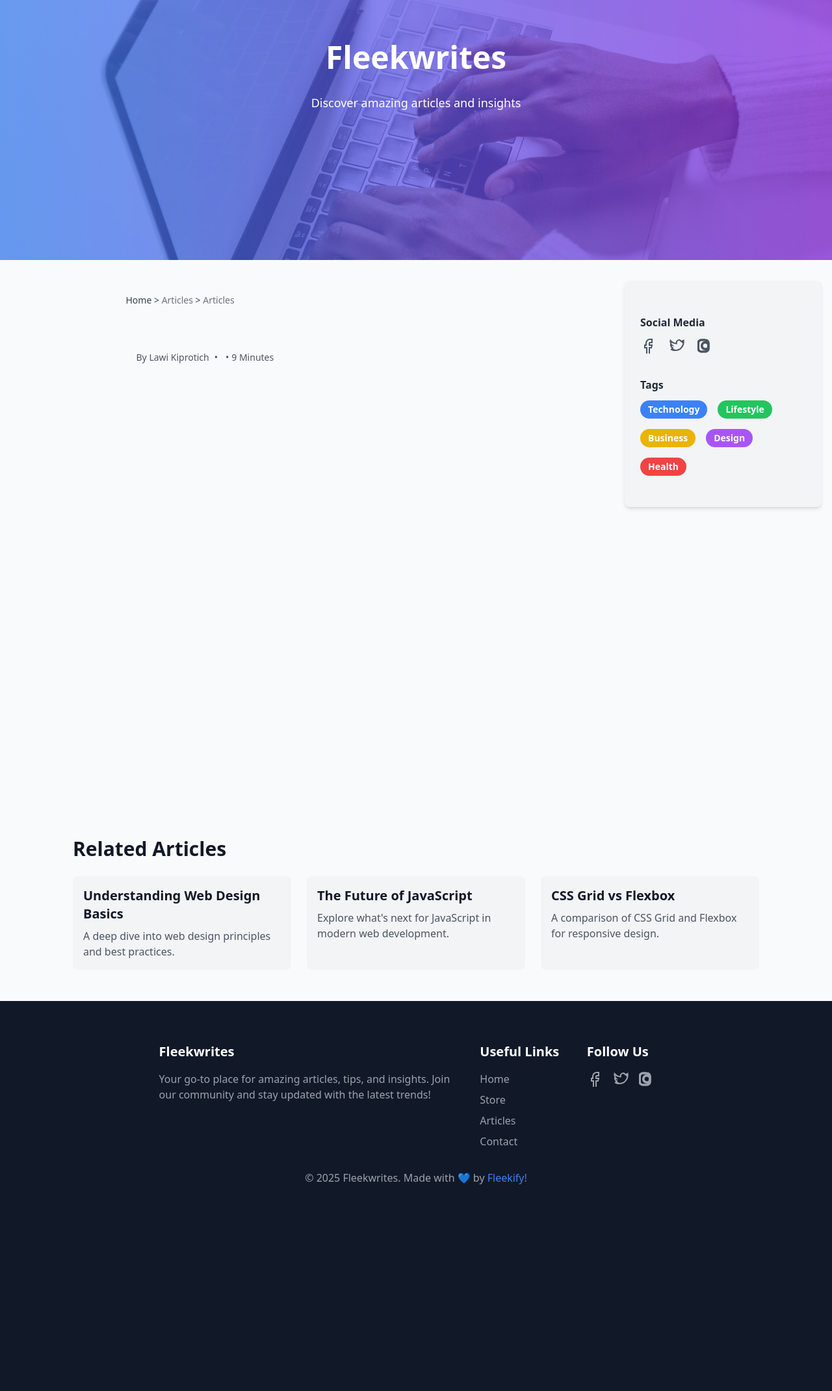
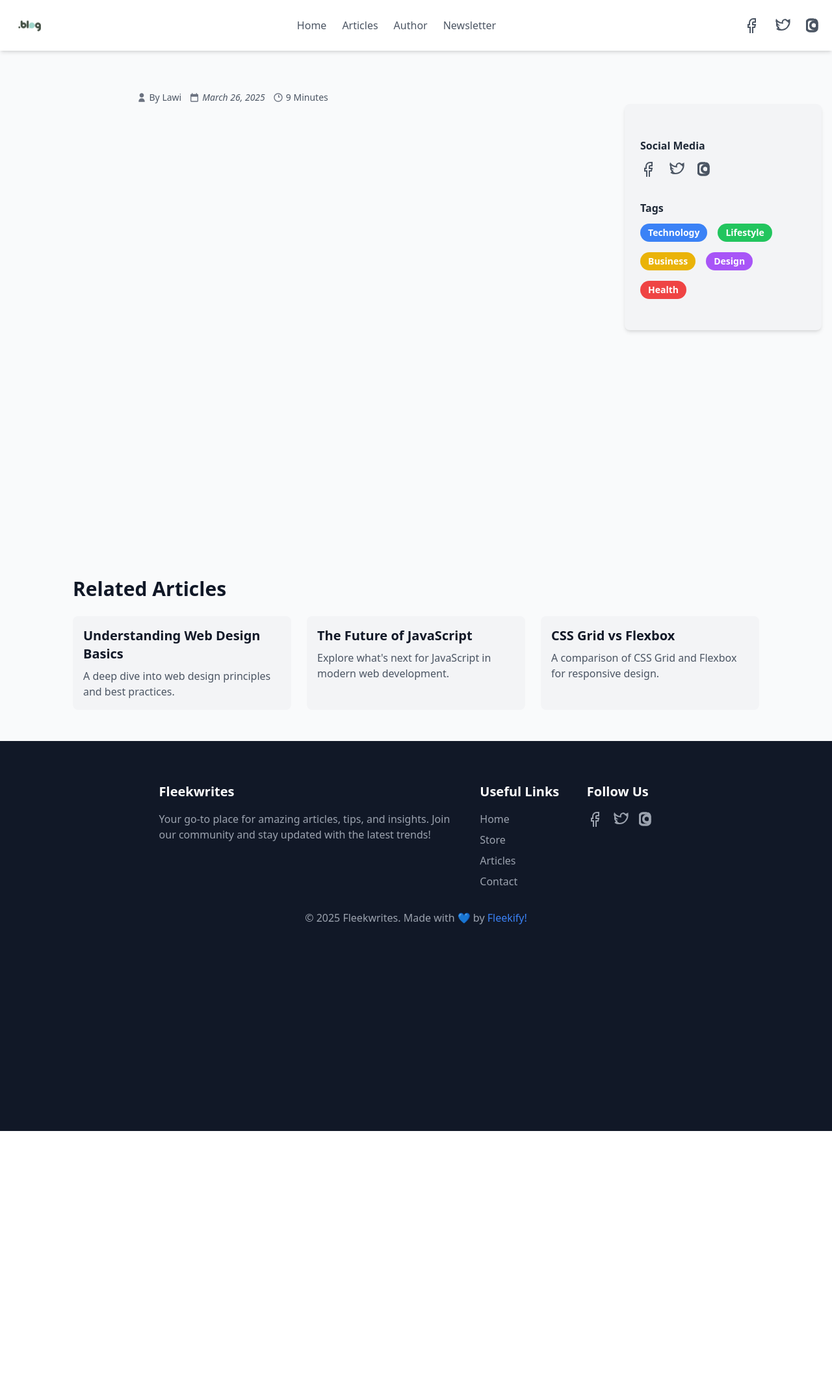
Before and after one commit to Kiprotich-Code/dash_blog, a Django app: template templates/src/article.html in a window 1280 px wide. Shown: the whole page at 65% size. After the commit the page ends 1740 px from the top, so only its background shows below. Run offline with Django 4.2, Linux system fonts and the light colour scheme; the template is opened without the code that fills it, so the values that code supplies are empty; some libraries are stand-ins or nearby versions.

Commit message:
minor fix

```diff
--- a/templates/src/article.html
+++ b/templates/src/article.html
@@ -9,13 +9,12 @@
 </head>
 
 <body class="bg-gray-50 text-gray-800 min-h-screen">
-
     <!-- Navigation -->
-    <nav class="hidden bg-white shadow-md p-12 fixed w-full top-0 left-0 z-30">
+    <nav class="bg-white shadow-md p-4 fixed w-full top-0 left-0 z-30">
         <div class="max-w-7xl mx-auto flex justify-between items-center">
             <!-- Logo -->
             <div class="text-xl font-bold text-gray-800">
-                <a href="#">Fleekwrites</a>
+                <img src="./images/download (1).png" alt="" style="width: 60px;">
             </div>
 
             <!-- Mobile Menu Button -->
@@ -29,11 +28,11 @@
             </div>
 
             <!-- Navigation Links for Desktop -->
-            <div class="hidden md:flex space-x-6">
-                <a href="./index.html" class="text-gray-600 hover:text-gray-800 transition">Home</a>
-                <a href="#" class="text-gray-600 hover:text-gray-800 transition">Store</a>
-                <a href="#" class="text-gray-600 hover:text-gray-800 transition">Articles</a>
-                <a href="#" class="text-gray-600 hover:text-gray-800 transition">Contact</a>
+            <div class="hidden md:!flex space-x-6">
+                <a href="#" class="text-gray-600 hover:text-gray-800 transition">Home</a>
+                <a href="#main" class="text-gray-600 hover:text-gray-800 transition">Articles</a>
+                <a href="#author" class="text-gray-600 hover:text-gray-800 transition">Author</a>
+                <a href="#newsletter" class="text-gray-600 hover:text-gray-800 transition">Newsletter</a>
             </div>
 
             <!-- Social Media Links for Desktop -->
@@ -80,14 +79,14 @@
             <!-- Mobile Navigation Links -->
             <div class="flex flex-col items-center space-y-4">
                 <a href="#" class="text-gray-600 hover:text-gray-800 transition">Home</a>
-                <a href="#" class="text-gray-600 hover:text-gray-800 transition">Store</a>
-                <a href="#" class="text-gray-600 hover:text-gray-800 transition">Articles</a>
-                <a href="#" class="text-gray-600 hover:text-gray-800 transition">Contact</a>
+                <a href="https://fleekwrites.blog/#main" class="text-gray-600 hover:text-gray-800 transition">Articles</a>
+                <a href="#author" class="text-gray-600 hover:text-gray-800 transition">Author</a>
+                <a href="#newsletter" class="text-gray-600 hover:text-gray-800 transition">Newsletter</a>
             </div>
         </div>
     </nav>
 
-    <header class="relative bg-gradient-to-r from-blue-500 to-purple-600 text-white text-center p-16 z-40 min-h-[50vh]">
+    <!-- <header class="absolute bg-gradient-to-r from-blue-500 to-purple-600 text-white text-center p-16 z-40 min-h-[50vh]">
         <div class="absolute inset-0 opacity-30">
             <img src="./images/blog2.jpg" alt="Background" class="w-full h-full object-cover">
         </div>
@@ -96,7 +95,7 @@
             <h1 class="text-5xl font-extrabold mb-4">Fleekwrites</h1>
             <p class="mt-4 text-lg max-w-2xl">Discover amazing articles and insights</p>
         </div>
-    </header>
+    </header> -->
 
     <!-- Article Detail Section -->
     <!-- Articles Section -->
@@ -121,14 +120,26 @@
                         <h1 id="article-title" class="text-6xl font-bold text-gray-900 mb-6"></h1>
                         <p id="article-author" class="hidden mr-2 font-medium">Lawi Kiprotich</p>
 
-                        <!-- Author and Date Information -->
                         <div class="flex items-center ps-3 text-sm text-gray-600 mb-4">
-                            <p id="article-authors" class="mr-1 font-medium">By Lawi Kiprotich</p>
-                            <span class="mx-1">•</span>
-                            <p id="article-date" class="mr-1 italic"></p>
-                            <span class="mx-1">•</span>
+                            <!-- Author Icon + Name -->
+                            <svg xmlns="http://www.w3.org/2000/svg" class="w-4 h-4 text-gray-500 mr-1" fill="currentColor" viewBox="0 0 24 24">
+                                <path d="M12 12c2.761 0 5-2.239 5-5s-2.239-5-5-5-5 2.239-5 5 2.239 5 5 5zm0 2c-3.866 0-7 3.134-7 7v1h14v-1c0-3.866-3.134-7-7-7z"/>
+                            </svg>
+                            <p id="article-authors" class="mr-3 font-medium">By Lawi</p>
+
+                            <!-- Calendar Icon + Date -->
+                            <svg xmlns="http://www.w3.org/2000/svg" class="w-4 h-4 text-gray-500 mr-1" fill="currentColor" viewBox="0 0 24 24">
+                                <path d="M19 4h-1V2h-2v2H8V2H6v2H5c-1.103 0-2 .897-2 2v14c0 1.103.897 2 2 2h14c1.103 0 2-.897 2-2V6c0-1.103-.897-2-2-2zm0 16H5V10h14v10z"/>
+                            </svg>
+                            <p id="article-date" class="mr-3 italic">March 26, 2025</p>
+
+                            <!-- Clock Icon + Read Time -->
+                            <svg xmlns="http://www.w3.org/2000/svg" class="w-4 h-4 text-gray-500 mr-1" fill="currentColor" viewBox="0 0 24 24">
+                                <path d="M12 6v6h4v-2h-2V6zM12 2C6.486 2 2 6.486 2 12s4.486 10 10 10 10-4.486 10-10S17.514 2 12 2zm0 18c-4.411 0-8-3.589-8-8s3.589-8 8-8 8 3.589 8 8-3.589 8-8 8z"/>
+                            </svg>
                             <p id="article-read-time" class="mr-2">9 Minutes</p>
                         </div>
+
 
                         <!-- Article Body -->
                         <div id="article-body" class="text-lg text-gray-700 leading-relaxed p-5">
@@ -138,7 +149,7 @@
                 </div>
 
                 <!-- Left Sidebar -->
-                <div class="lg:col-span-2">
+                <div class="lg:col-span-2 mt-32">
                     <div class="bg-gray-100 p-6 rounded-lg shadow-md">
                         <div class="mt-4">
                             <h5 class="font-bold py-3">Social Media</h5>
--- a/templates/src/js/article.js
+++ b/templates/src/js/article.js
@@ -24,7 +24,7 @@ async function fetchArticle() {
         // Display article details
         document.getElementById('article-title').textContent = article.title;
         document.getElementById('article-author').textContent = `By ${article.author}`;
-        document.getElementById('article-date').textContent = new Date(article.created_at).toLocaleDateString();
+        document.getElementById('article-date').textContent = timeAgo(article.created_at);
         document.getElementById('article-body').textContent = article.body;
     } catch (error) {
         console.error('Error fetching article:', error);
@@ -34,3 +34,24 @@ async function fetchArticle() {
 
 // Load the article when the page loads
 window.onload = fetchArticle;
+
+
+function timeAgo(date) {
+    const seconds = Math.floor((new Date() - new Date(date)) / 1000);
+    const intervals = [
+        { label: 'year', seconds: 31536000 },
+        { label: 'month', seconds: 2592000 },
+        { label: 'week', seconds: 604800 },
+        { label: 'day', seconds: 86400 },
+        { label: 'hour', seconds: 3600 },
+        { label: 'minute', seconds: 60 },
+    ];
+
+    for (const interval of intervals) {
+        const count = Math.floor(seconds / interval.seconds);
+        if (count > 0) {
+            return `Posted ${count} ${interval.label}${count !== 1 ? 's' : ''} ago`;
+        }
+    }
+    return 'Just now';
+}
--- a/templates/src/js/index.js
+++ b/templates/src/js/index.js
@@ -27,7 +27,7 @@ function renderArticles(articles) {
 
         // Construct the article element
         articleElement.innerHTML = `
-            <a href="/article/${article.id}" class="block text-xl font-semibold text-gray-900 hover:text-blue-500 p-4">
+            <a href="article.html?id=${article.id}" class="block text-xl font-semibold text-gray-900 hover:text-blue-500 p-4">
                 ${article.title}
                 <p class="text-gray-600 mt-2">${article.excerpt || "Explore more about this topic."}</p>
             </a>
```
